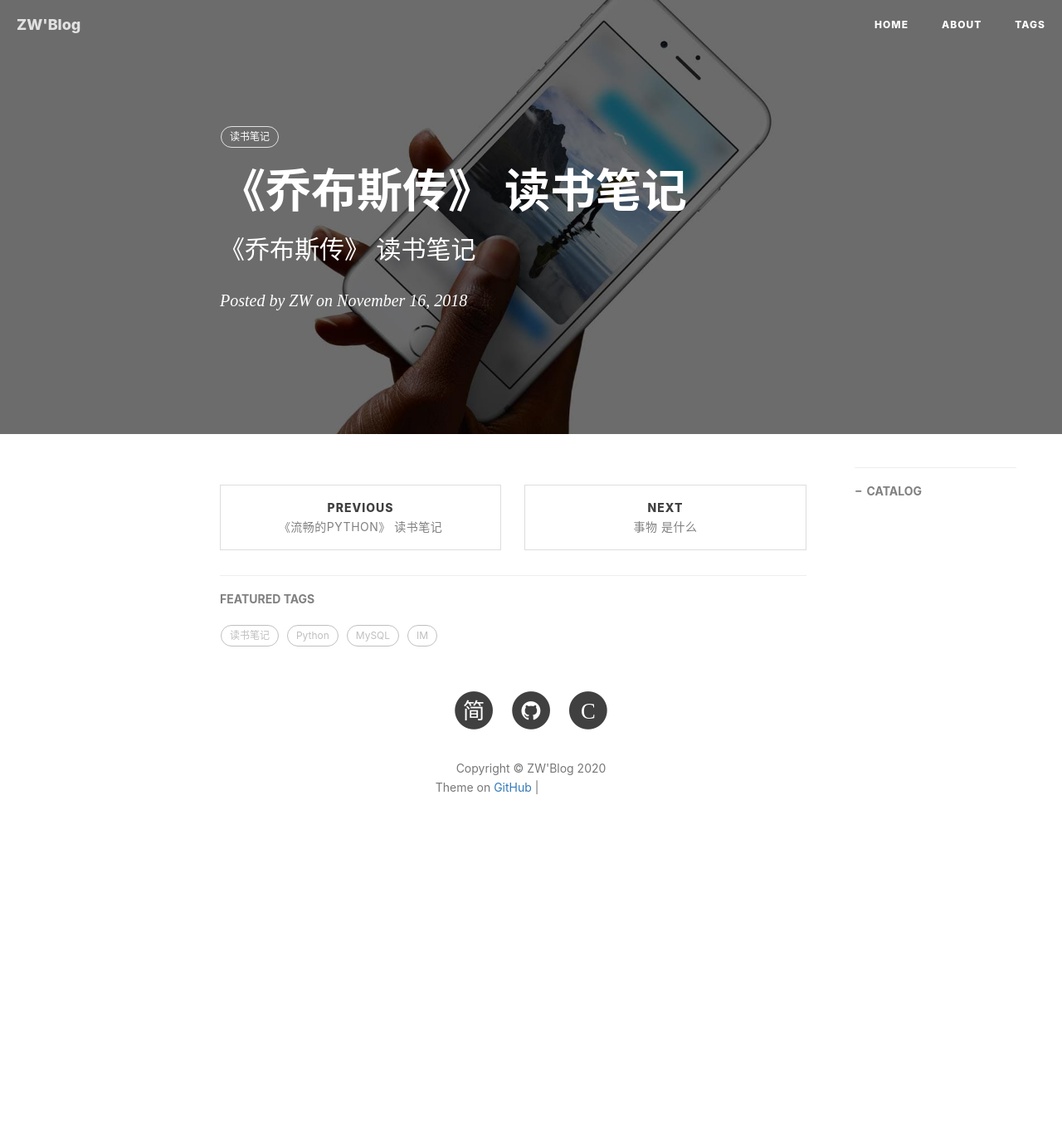
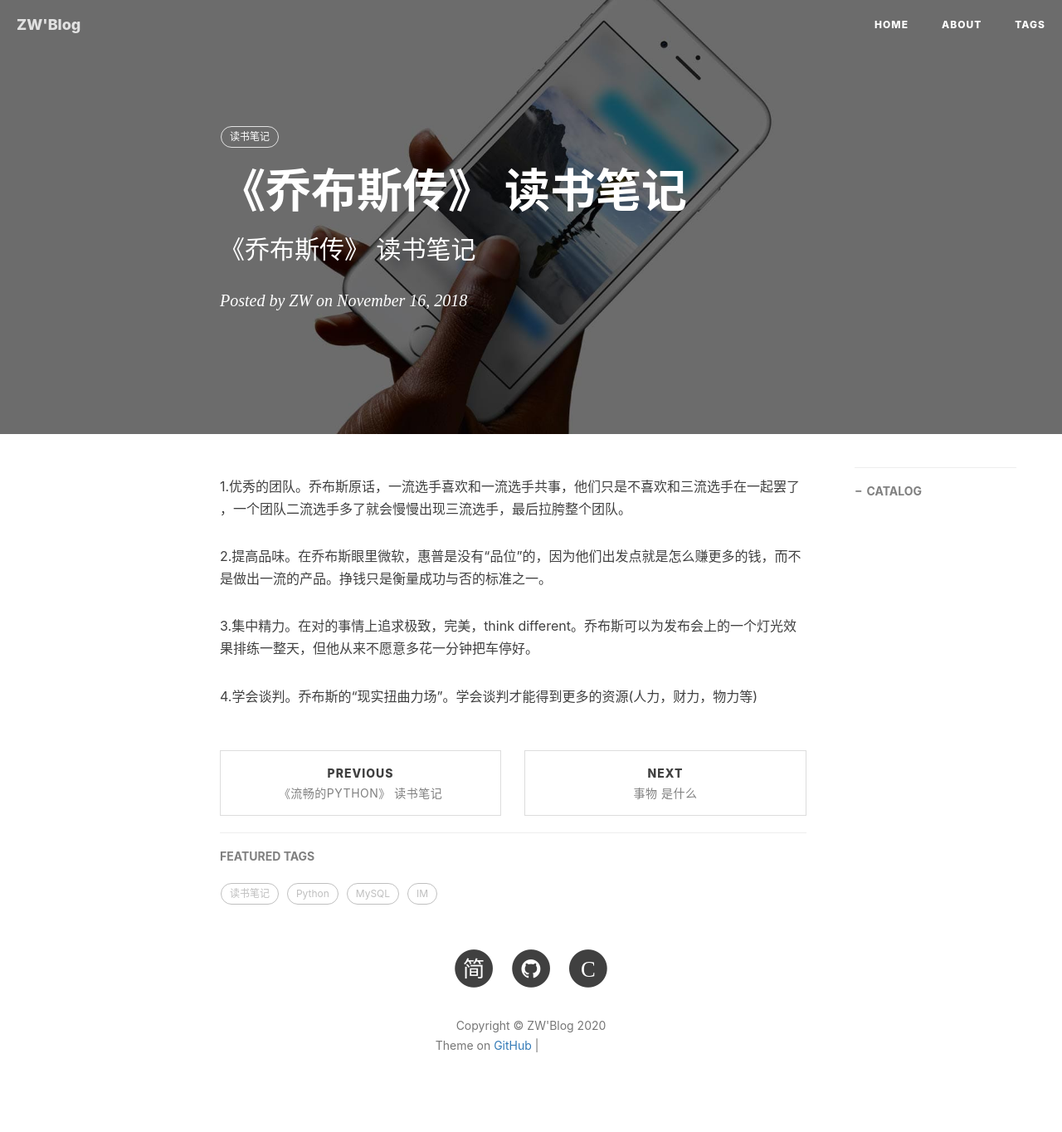
Before and after one commit to GitZW/gitzw.github.io, a Jekyll site: the page built from _posts/2020-05-07-《乔布斯传》读书笔记.md, in a window 1280 px wide. Shown: the whole page at 83% size. Built offline with Jekyll 4.4.1, drawn with Linux system fonts in a browser that asks for light colours; nearby versions of some CDN libraries; comment, search, counter and statistics services are not loaded; before the commit the page ends 1053 px from its top, so only the background shows below that; grey boxes are pictures that could not be loaded.

Commit message:
乔布斯传

```diff
--- a/_posts/2020-05-07-《乔布斯传》读书笔记.md
+++ b/_posts/2020-05-07-《乔布斯传》读书笔记.md
@@ -9,3 +9,11 @@ catalog: 	 true
 tags:
     - 读书笔记
 ---
+
+1.优秀的团队。乔布斯原话，一流选手喜欢和一流选手共事，他们只是不喜欢和三流选手在一起罢了 ，一个团队二流选手多了就会慢慢出现三流选手，最后拉胯整个团队。
+
+2.提高品味。在乔布斯眼里微软，惠普是没有“品位”的，因为他们出发点就是怎么赚更多的钱，而不是做出一流的产品。挣钱只是衡量成功与否的标准之一。
+
+3.集中精力。在对的事情上追求极致，完美，think different。乔布斯可以为发布会上的一个灯光效果排练一整天，但他从来不愿意多花一分钟把车停好。
+
+4.学会谈判。乔布斯的“现实扭曲力场”。学会谈判才能得到更多的资源(人力，财力，物力等)
```
